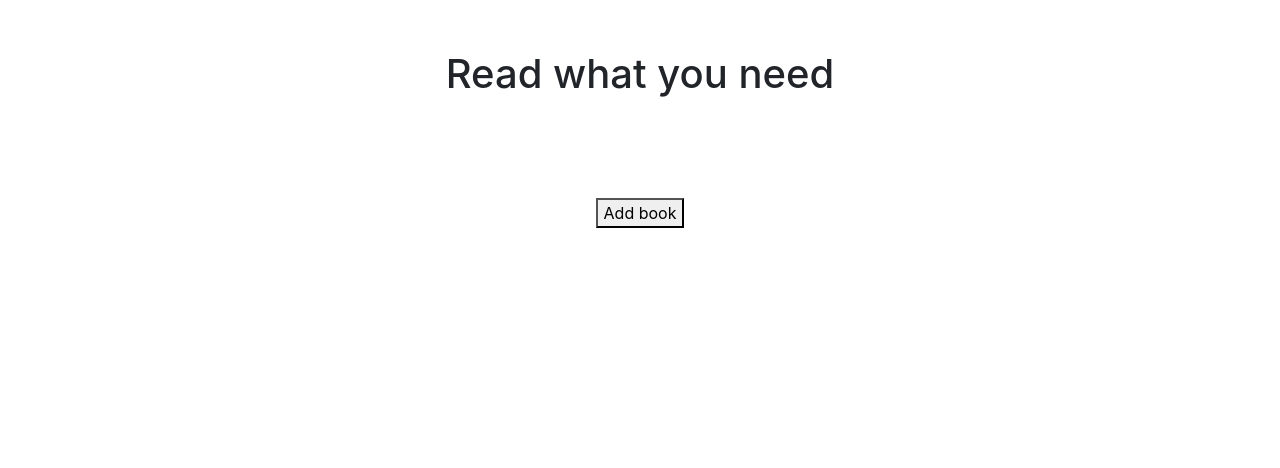
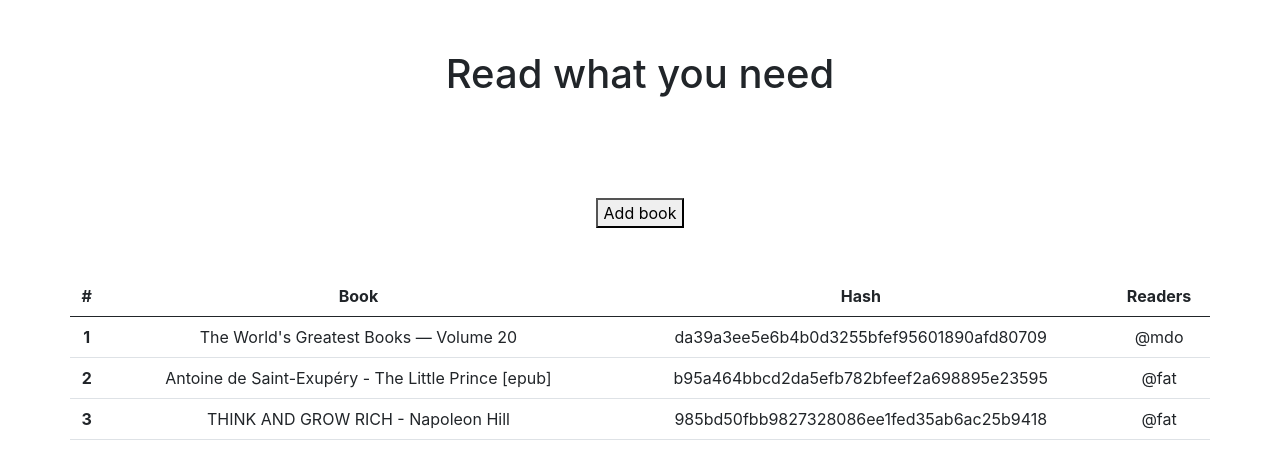
Before and after one commit to read-what-you-need/rn-client, a React (Create React App) app: page / in a window 1280 px wide. Shown: the top 468 px of the page. Built offline with nearby package versions, Linux system fonts and the light colour scheme; no server answers.

Commit message:
refactor table to list

```diff
--- a/src/components/App.js
+++ b/src/components/App.js
@@ -1,6 +1,7 @@
 import "./App.scss";
 
 import UploadButton from "./UploadButton/UploadButton";
+import BookList from "./BooksList";
 
 function App() {
   return (
@@ -10,6 +11,9 @@ function App() {
         <div className="row">
           <UploadButton />
         </div>
+        <div className="row">
+          <BookList />
+        </div>
       </div>
     </div>
   );
--- a/src/components/LiveReadersTable.js
+++ b/src/components/BooksList.js
@@ -1,6 +1,6 @@
 import React from "react";
 
-const liveReadersTable = () => {
+const bookList = () => {
   return (
     <table className="table table-hover mt-5">
       <thead>
@@ -35,4 +35,4 @@ const liveReadersTable = () => {
   );
 };
 
-export default liveReadersTable;
+export default bookList;
```
